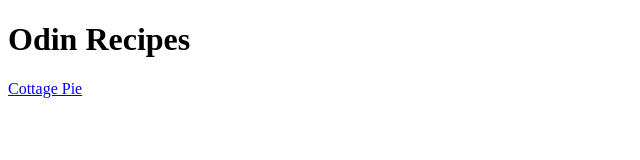
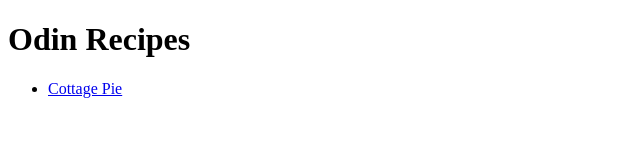
Before and after one commit to jessejpace/odin-recipes, a plain HTML site: page index.html in a window 1280 px wide. Shown: the full height of the page, 0-640 px from the left. Drawn offline with Linux system fonts and the light colour scheme.

Commit message:
index.html

```diff
--- a/index.html
+++ b/index.html
@@ -6,6 +6,9 @@
     </head>
     <body>
         <h1>Odin Recipes</h1>
-        <a href="recipes/cottage-pie.html">Cottage Pie</a>
+        <ul>
+            <li><a href="recipes/cottage-pie.html">Cottage Pie</a></li>
+        </ul>
+
     </body>
 </html>
```
